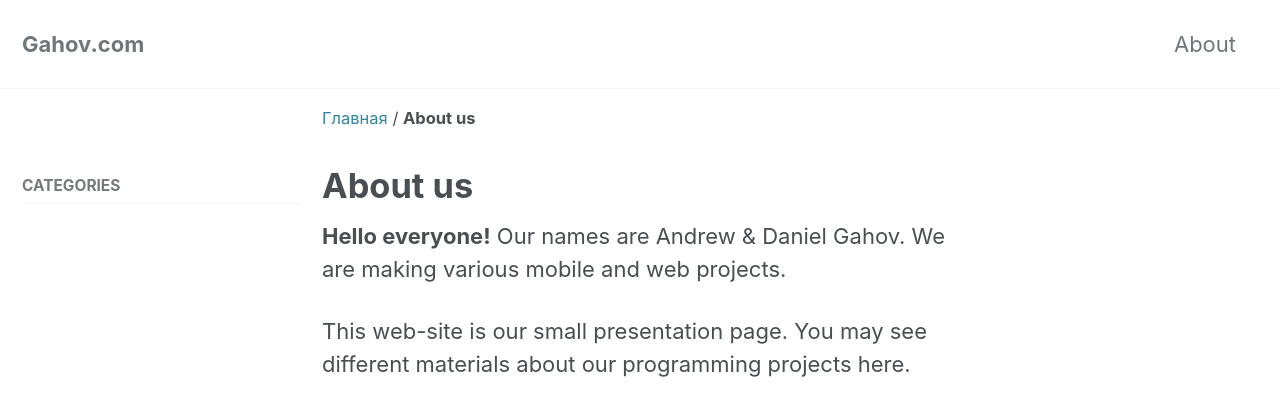
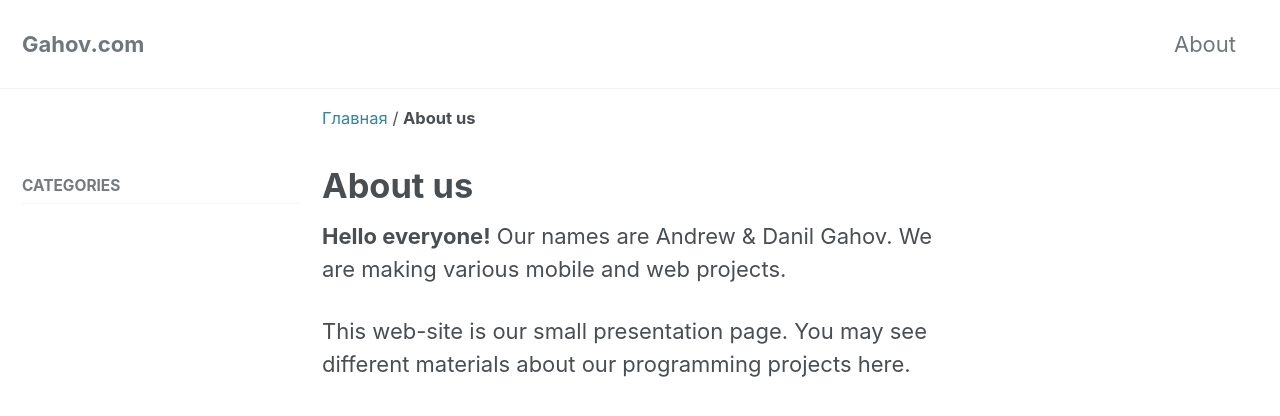
Before and after one commit to andrewgrow/andrewgrow.github.io, a Jekyll site: the page built from about.md, in a window 1280 px wide and 900 px high. Shown: the top 416 px of the window. Built offline with Jekyll 4.4.1, drawn with Linux system fonts in a browser that asks for light colours; cached includes are drawn as plain includes.

Commit message:
Update name (2)

```diff
--- a/_config.yml
+++ b/_config.yml
@@ -5,7 +5,8 @@
 # For technical reasons, this file is *NOT* reloaded automatically when you use
 # `jekyll serve`. If you change this file, please restart the server process.
 
-# start bundle exec jekyll serve
+# for starting:
+# bundle exec jekyll serve
 
 # Theme Settings
 #
--- a/about.md
+++ b/about.md
@@ -5,7 +5,7 @@
     nav: "left_navigation_menu"
 ---
 
-**Hello everyone!** Our names are Andrew & Daniel Gahov. We are making various mobile and web projects.
+**Hello everyone!** Our names are Andrew & Danil Gahov. We are making various mobile and web projects.
 
 This web-site is our small presentation page. You may see different materials about our programming projects here.
 
```
Also changed, not shown: _data/authors.yml (+5 -3 lines).
